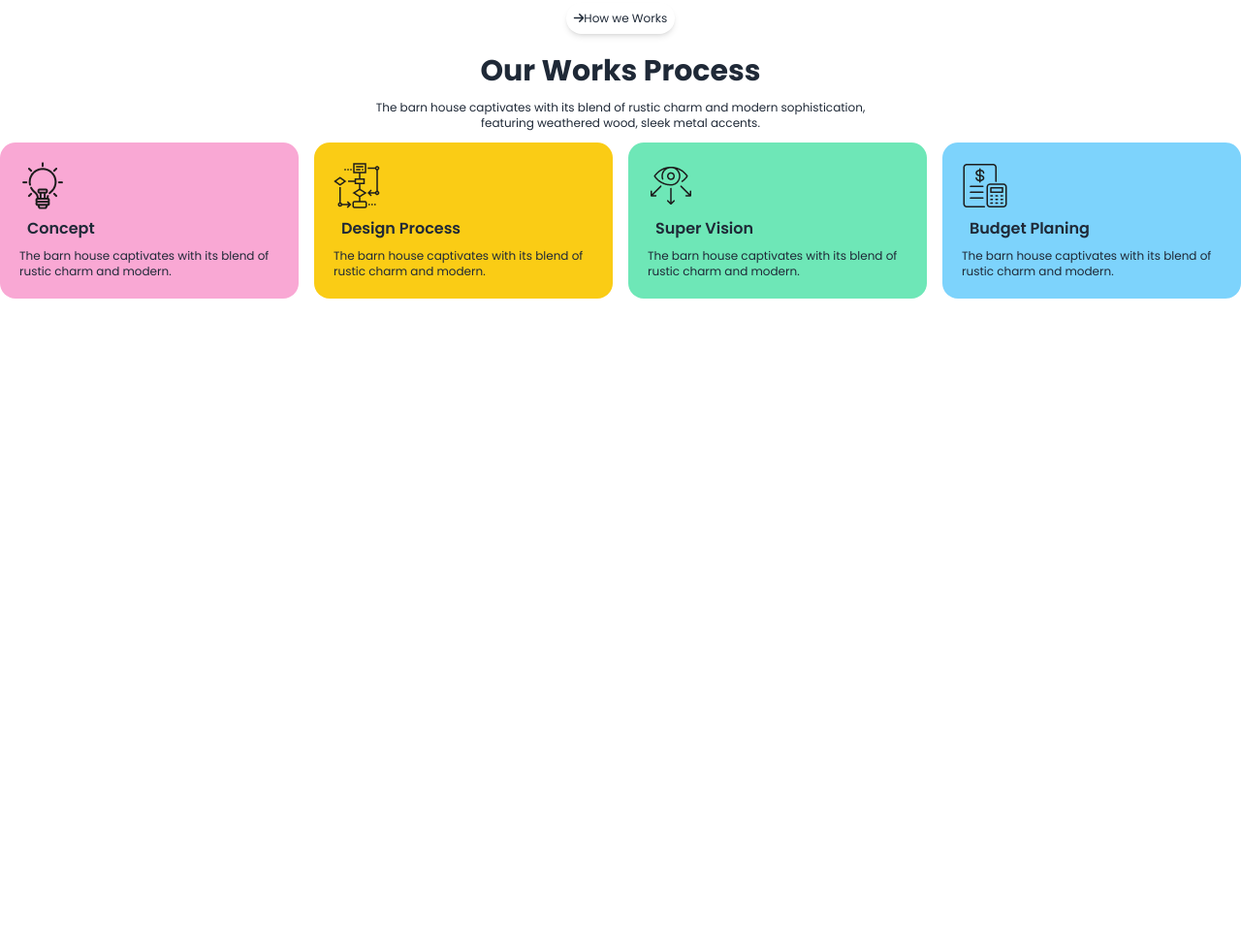
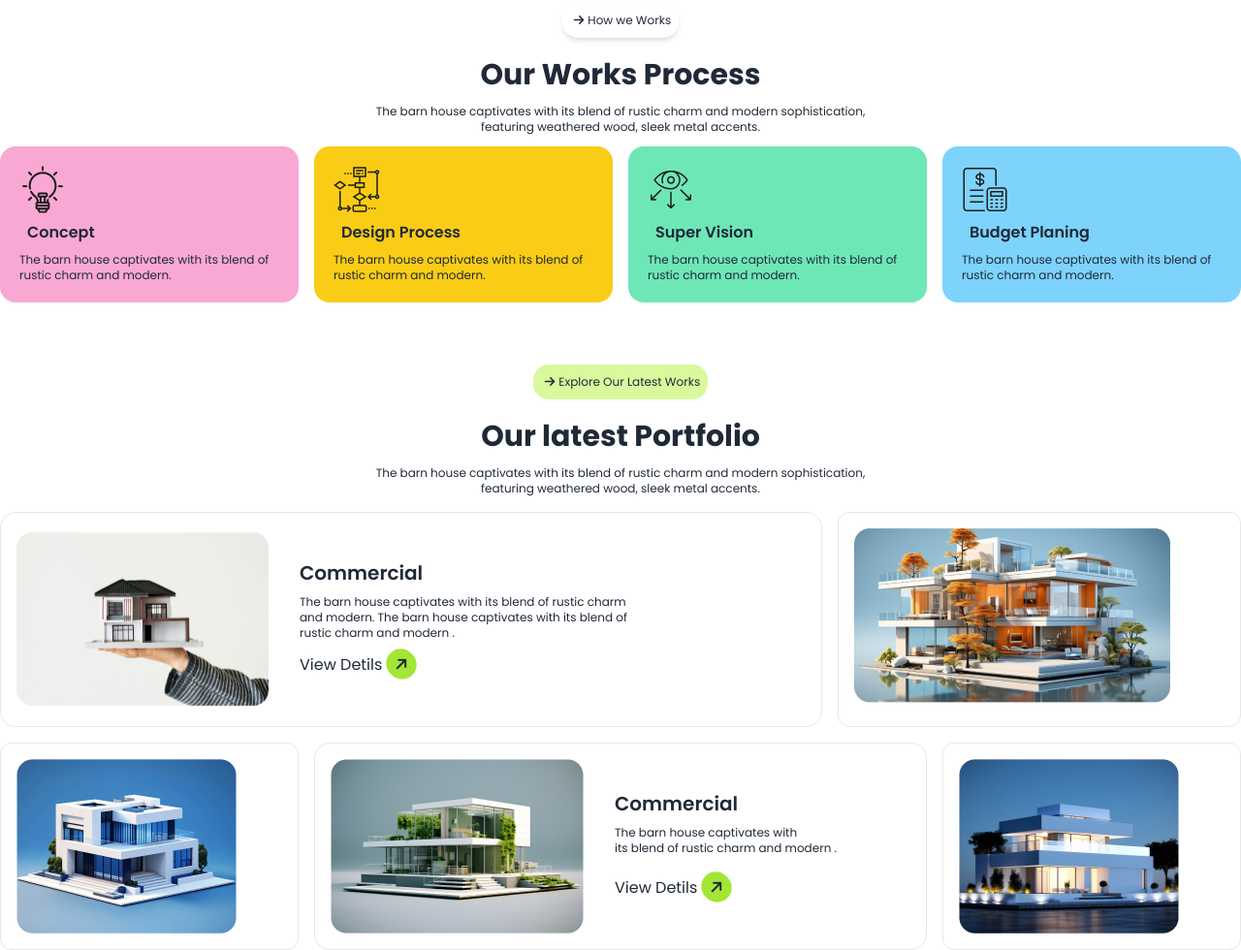
Before and after one commit to imranhasan11/rinterio-assignment, a plain HTML site: page index.html in a window 1280 px wide. Shown: the part 1121-2101 px from the top of the page at 97% size. Before the commit the page ends 1429 px from the top, so only its background shows below. Drawn offline with nearby package versions, Linux system fonts and the light colour scheme.

Commit message:
add portfolio

```diff
--- a/index.html
+++ b/index.html
@@ -84,10 +84,10 @@ family=Open+Sans:ital,wght@0,300..800;1,300..800&family=Poppins:ital,wght@0,100;
     <!--main section -->
     <main>
 
-      <div class="card lg:card-side bg-base-100 shadow-xl md:container md:mx-auto mt-8">
+      <div class="card lg:card-side bg-base-100  md:container md:mx-auto mt-8">
         <div class="card-body">
           <div class="card-actions justify-start">
-          <button class="btn"><i class="fa-solid fa-arrow-right"></i>About Us</button>
+          <button class="btn"> <i class="fa-solid fa-arrow-right"></i>About Us</button>
           </div>
           <h2 class="card-title">We design thoughtful, liveable spaces</h2>
           <p class="text-sm">The barn house captivates with its blend of rustic charm and
@@ -114,12 +114,14 @@ family=Open+Sans:ital,wght@0,300..800;1,300..800&family=Poppins:ital,wght@0,100;
             src="assets/Rectangle.png"alt="Album" />
         </figure>
       </div>
+      <!--work process section -->
+
        <div class="work-process md:container md:mx-auto mt-8">
          <div class="text-center">
-        <button class="p-2 rounded-box shadow-md text-xs mt-8"><i class="fa-solid fa-arrow-right"></i>How we Works</button></div>
+        <button class="p-2 rounded-box shadow-md text-xs mt-8"> <i class="fa-solid fa-arrow-right p-1"></i>How we Works</button></div>
           <h3 class="font-bold text-3xl text-center mt-5">Our Works Process</h3>
           <p class="text-xs text-center my-3">The barn house captivates with its blend of rustic charm and modern sophistication, <br>featuring weathered wood, sleek metal accents.</p>
-          <div class="grid grid-cols-4  gap-4">
+          <div class="grid grid-cols-1 lg:grid-cols-4 gap-4">
           <div class="bg-pink-300 p-5 rounded-box">
             <img src="assets/concept.png" alt="">
             <h3 class="font-semibold p-2">Concept</h3>
@@ -142,6 +144,60 @@ family=Open+Sans:ital,wght@0,300..800;1,300..800&family=Poppins:ital,wght@0,100;
           </div>
           </div>
        </div>
+
+       <!--portfolio section -->
+       <div class="portfoli md:container md:mx-auto mt-8">
+        <div class="text-center">
+          <button class="p-2 rounded-box bg-lime-200 text-xs mt-8"> <i class="fa-solid fa-arrow-right p-1"></i>Explore Our Latest Works</button></div>
+            <h3 class="font-bold text-3xl text-center mt-5">Our latest Portfolio</h3>
+            <p class="text-xs text-center my-3">The barn house captivates with its blend of rustic charm and modern sophistication, <br>featuring weathered wood, sleek metal accents.</p>
+
+            <div class="grid  grid-cols-1 gap-4 lg:grid-cols-3 my-4">
+              <div class="col-span-2">
+              <div class="card lg:card-side bg-base-100  border p-4">
+                <figure>
+                  <img
+                    src="assets/img1.png"
+                    alt="Album" />
+                </figure>
+                <div class="card-body">
+                  <h2 class="card-title">Commercial</h2>
+                  <p class="text-xs">The barn house captivates with its blend of rustic charm <br>and modern. The barn house captivates with its blend of <br> rustic charm and modern .</p>
+                  <div class="card-actions justify-start">
+                    <button class="">View Detils <i class="fa-solid fa-arrow-right -rotate-45 bg-lime-400 rounded-badge p-2"></i></button>
+                  </div>
+                </div>
+              </div>
+            </div>
+            <div class="border p-4 rounded-xl">
+              <img src="assets/img2.png" alt="">
+            </div>
+          </div>
+            <div class="grid grid-cols-1 gap-4 lg:grid-cols-4">
+            <div class="border p-4 rounded-xl">
+              <img src="assets/img3.png" alt="">
+            </div>
+            <div class="col-span-2">
+              <div class="card lg:card-side bg-base-100  border p-4 ">
+                <figure>
+                  <img
+                    src="assets/img4.png"
+                    alt="Album" />
+                </figure>
+                <div class="card-body">
+                  <h2 class="card-title">Commercial</h2>
+                  <p class="text-xs">The barn house captivates with <br>its blend of rustic charm and modern .</p>
+                  <div class="card-actions justify-start">
+                    <button class="">View Detils <i class="fa-solid fa-arrow-right -rotate-45 bg-lime-400 rounded-badge p-2"></i></button></div>
+                  </div>
+                </div>
+              </div>
+            <div class="border border-solid p-4 rounded-xl">
+              <img src="assets/img5.png"  alt="">
+            </div>
+          </div>
+
+       </div>
     </main>
 
     <!--footer section -->
```
